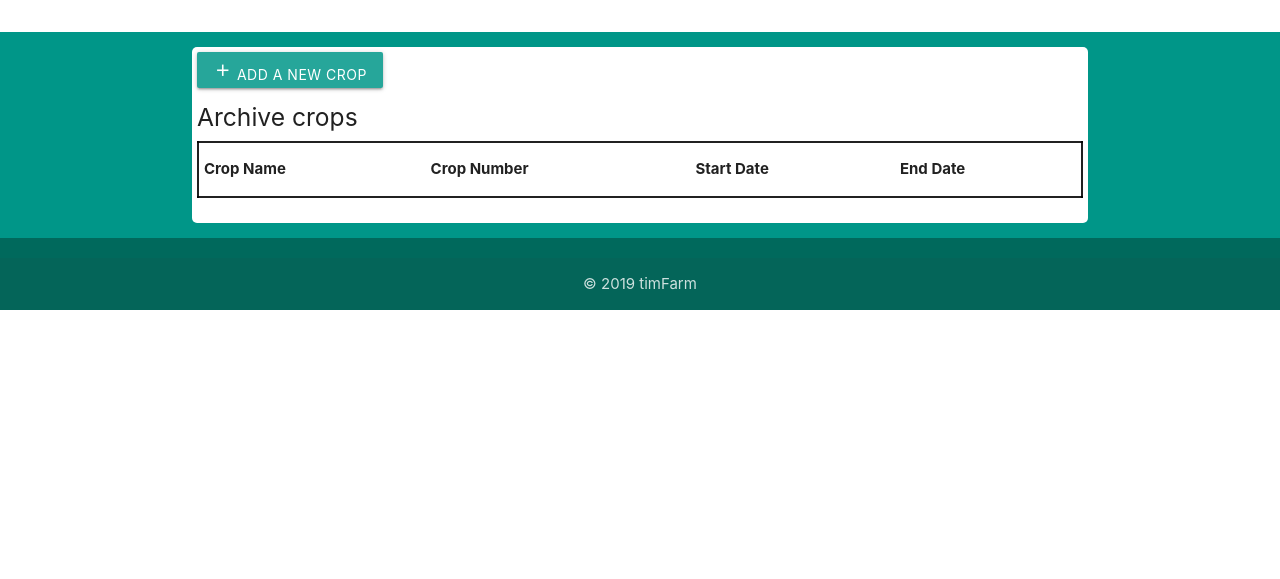
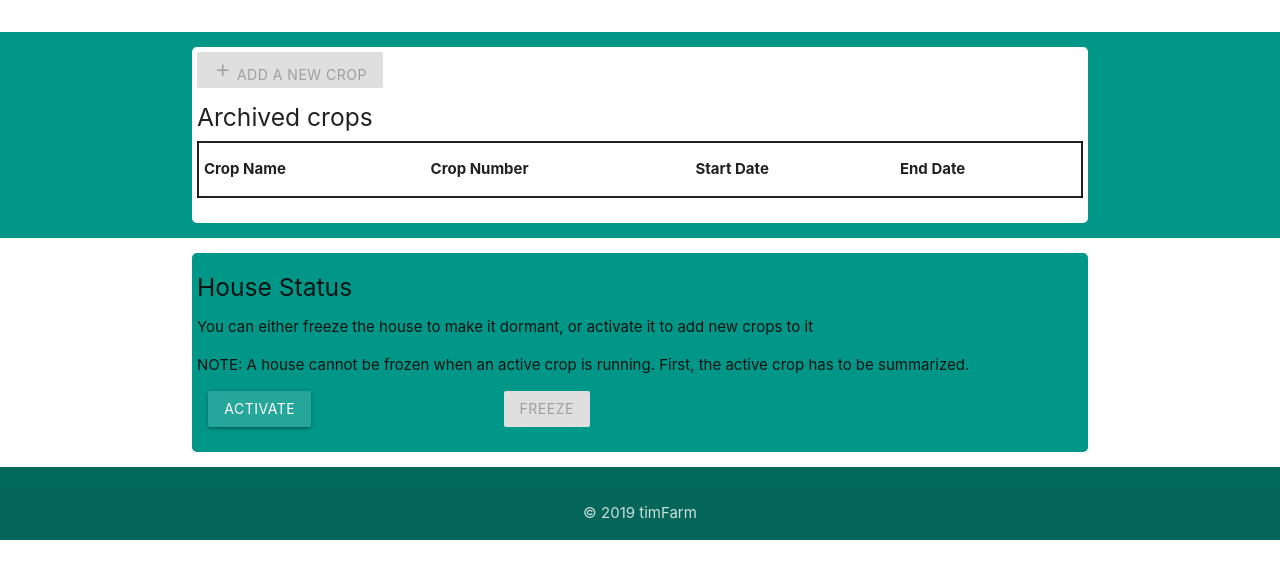
Before and after one commit to njorogetimk/timFarm, a Flask app: template timsystem/templates/display/disp_house.html in a window 1280 px wide. Shown: the part 156-735 px from the top of the page. Run offline with Flask 2, Linux system fonts and the light colour scheme; the template is opened without the code that fills it, so the values that code supplies are empty.

Commit message:
End house activation and freezing

```diff
--- a/timsystem/templates/display/disp_house.html
+++ b/timsystem/templates/display/disp_house.html
@@ -4,7 +4,7 @@
 {% block content %}
   <section class="section">
     <div class="container">
-      <h4>House: {{house_name}}</h4>
+      <h4>House: {{house.house_name}}</h4>
     </div>
   </section>
   <section class="section teal">
@@ -12,13 +12,18 @@
       <div class="row">
         <div>
           {% if active_crop %}
-            <h5>Active Crop: <a href="{{url_for('user.disp_crop', farm_name=current_user.farm_name, house_name=house_name, crop_no=active_crop.crop_no)}}" class="btn">{{active_crop.crop_no}}</a></h5>
+            <h5>Active Crop: <a href="{{url_for('user.disp_crop', farm_name=current_user.farm_name, house_name=house.house_name, crop_no=active_crop.crop_no)}}" class="btn">{{active_crop.crop_no}}</a></h5>
           {% else %}
-            <a href="{{url_for('admin.add_crop', farm_name=current_user.farm_name, house_name=house_name)}}" class="btn"><i class="material-icons">add</i> Add a new crop</a>
+            {% if house.status %}
+              {% set disabled = '' %}
+            {% else %}
+              {% set disabled = 'disabled' %}
+            {% endif %}
+            <a href="{{url_for('admin.add_crop', farm_name=current_user.farm_name, house_name=house.house_name)}}" class="btn {{disabled}}"><i class="material-icons">add</i> Add a new crop</a>
           {% endif %}
         </div>
         <div>
-          <h5>Archive crops</h5>
+          <h5>Archived crops</h5>
           <table class="responsive-table">
             <thead>
               <tr>
@@ -36,7 +41,7 @@
                     <td>{{crop.crop_no}}</td>
                     <td>{{crop.start_date}}</td>
                     <td>{{crop.end_date}}</td>
-                    <td><a href="{{url_for('user.disp_crop', farm_name=current_user.farm_name, house_name=house_name, crop_no=crop.crop_no)}}" class="btn">Explore</a></td>
+                    <td><a href="{{url_for('user.disp_crop', farm_name=current_user.farm_name, house_name=house.house_name, crop_no=crop.crop_no)}}" class="btn">Explore</a></td>
                   </tr>
                 {% endif %}
               {% endfor %}
@@ -46,4 +51,34 @@
       </div>
     </div>
   </section>
+
+  <section class="section">
+    <div class="container teal">
+      <h5>House Status</h5>
+      <p>You can either freeze the house to make it dormant, or activate it to add new crops to it</p>
+      <p>NOTE: A house cannot be frozen when an active crop is running. First, the active crop has to be summarized.</p>
+      <div class="row">
+        {% if house.status %}
+          <!-- Active house -->
+          {% set activate = 'disabled'%}
+          {% if not active_crop %}
+            {% set freeze = '' %}
+          {% else %}
+            {% set freeze = 'disabled' %}
+          {% endif %}
+
+        {% else %}
+          <!-- Dormant House -->
+          {% set freeze = 'disabled' %}
+          {% set activate = '' %}
+        {% endif %}
+        <div class="col s12 m4">
+          <a href="{{url_for('admin.disp_house', farm_name=current_user.farm_name, house_name=house.house_name, activate=True)}}" class="btn {{activate}}">Activate</a>
+        </div>
+        <div class="col s12 m4">
+          <a href="{{url_for('admin.disp_house', farm_name=current_user.farm_name, house_name=house.house_name, freeze=True)}}" class="btn {{freeze}}">Freeze</a>
+        </div>
+      </div>
+    </div>
+  </section>
 {% endblock %}
```
Also changed, not shown: timsystem/farm/adminviews.py (+29 -2 lines), timsystem/templates/admin/add_crop.html (+12 -1 lines).
